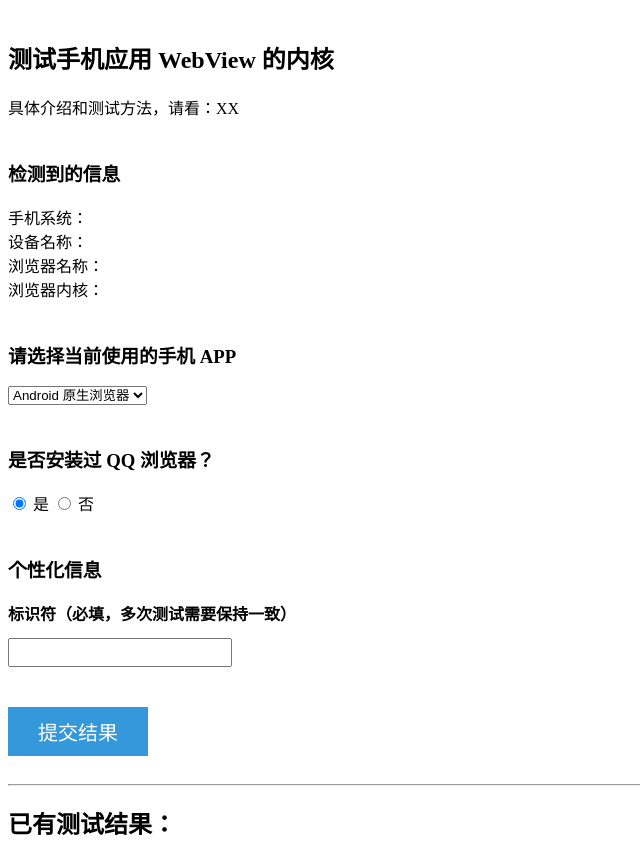
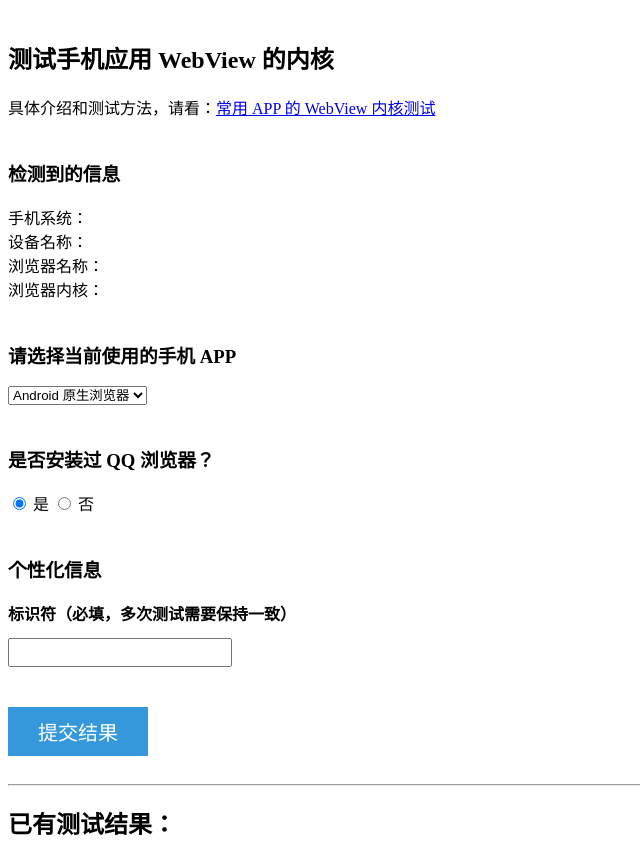
Before and after one commit to yujiangshui/test-webview, a plain HTML site: page index.html in a window 1280 px wide. Shown: the whole page, without its empty margins (0-640 px from the left). Drawn offline with Linux system fonts and the light colour scheme; a script that the page names is missing.

Commit message:
ADD: post link

```diff
--- a/index.html
+++ b/index.html
@@ -56,7 +56,7 @@
 
 <div class="info">
   <h2>测试手机应用 WebView 的内核</h2>
-  <p>具体介绍和测试方法，请看：XX</p>
+  <p>具体介绍和测试方法，请看：<a target="_blank" href="http://yujiangshui.com/webview-core-test/">常用 APP 的 WebView 内核测试</a></p>
 </div>
 
 <div class="info">
```
